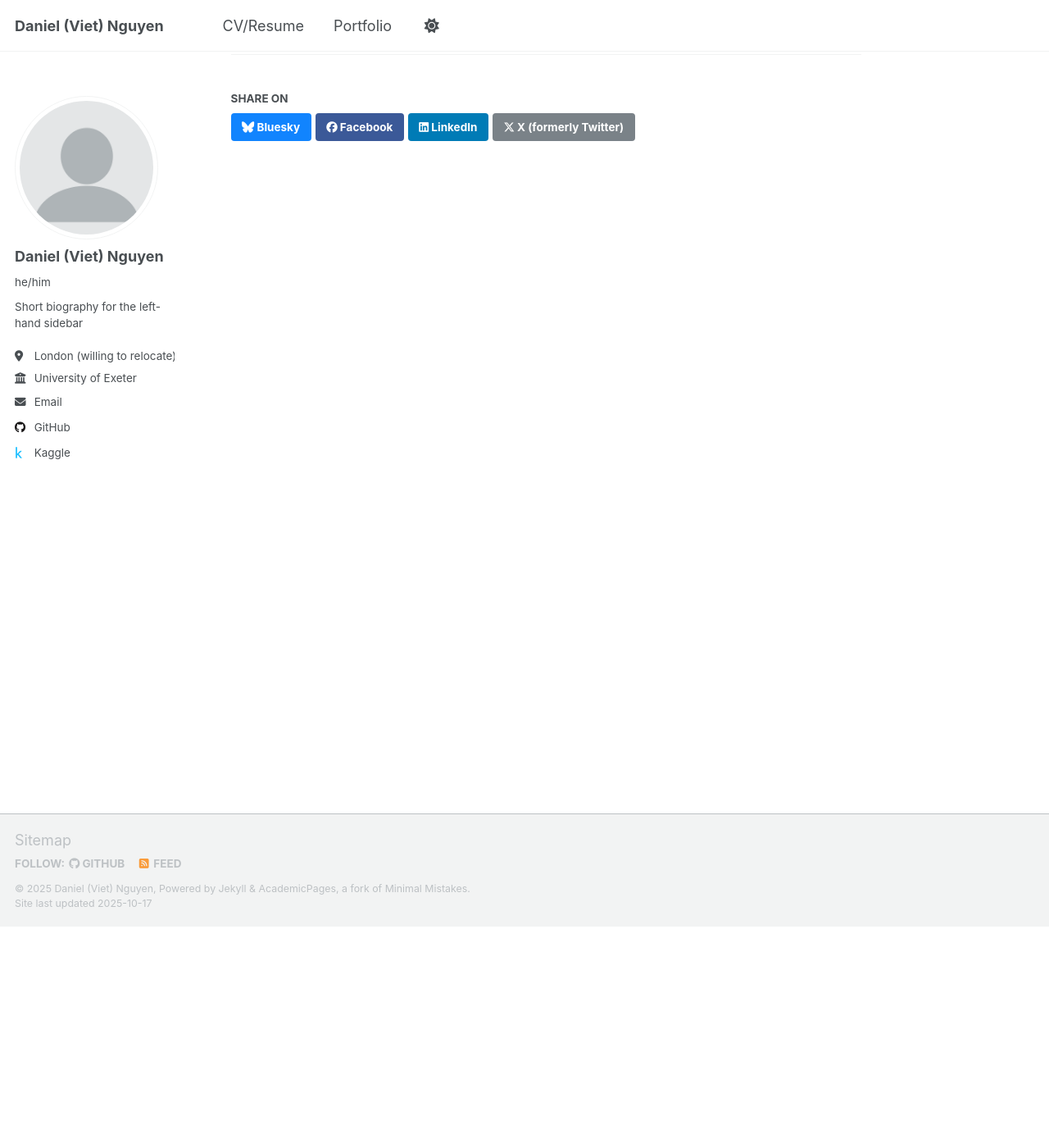
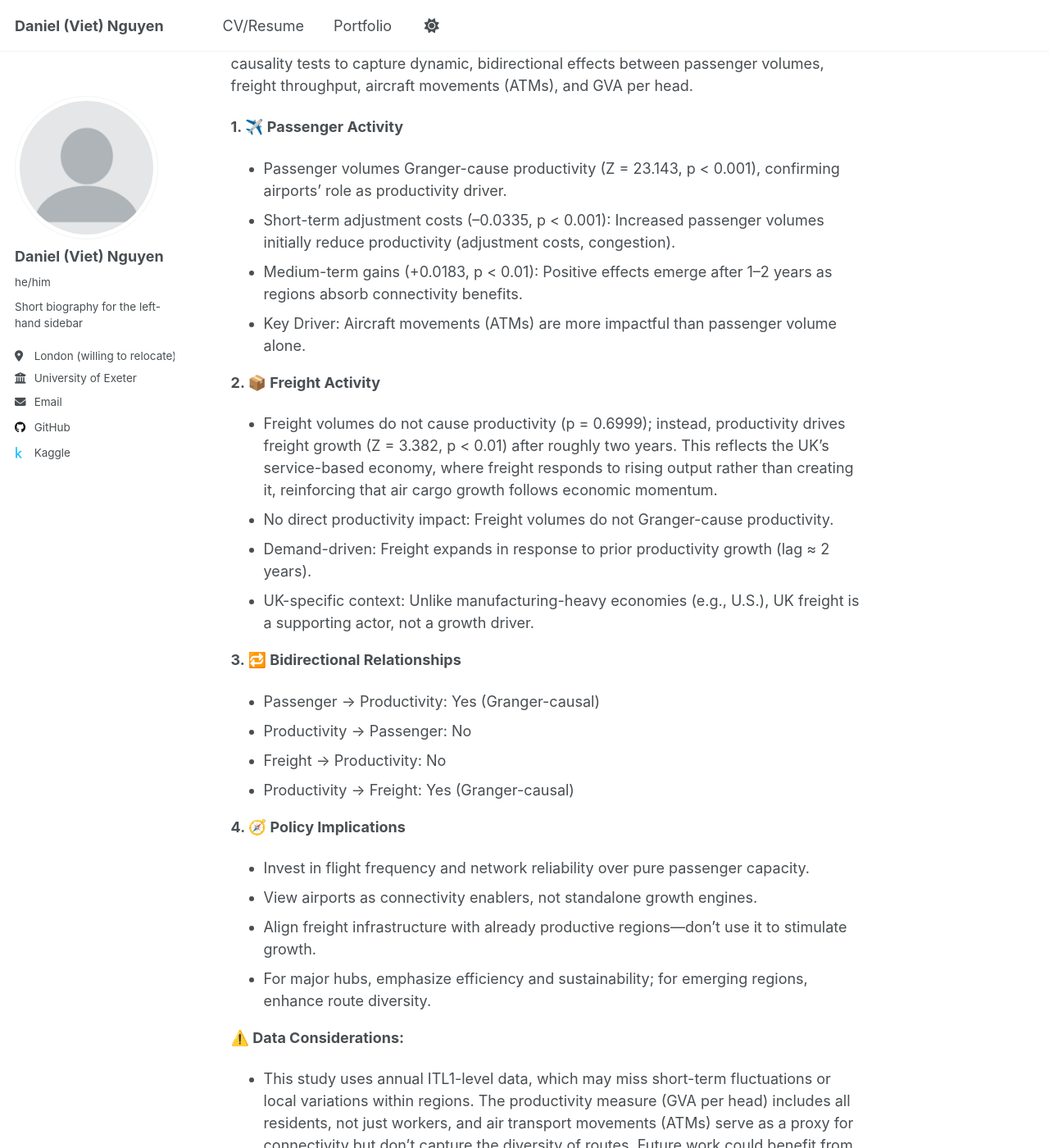
Before and after one commit to Danny-NG-9999/Danny-NG-9999.github.io, a Jekyll site: the page built from _portfolio/portfolio-1.md, in a window 1280 px wide and 1400 px high, scrolled down 270 px. Shown: the whole window at 82% size. Built offline with Jekyll 4.4.1, drawn with Linux system fonts in a browser that asks for light colours; a script that is not in the unit is left out; some of the changed text lies outside the part shown.

```diff
--- a/_portfolio/portfolio-1.md
+++ b/_portfolio/portfolio-1.md
@@ -1,7 +1,36 @@
 ---
-title: "Portfolio item number 1"
-excerpt: "Short description of portfolio item number 1<br/><img src='/images/500x300.png'>"
+title: "Portfolio 1: Airport Activity and Regional Productivity in the United Kingdom: An Empirical Study of Connectivity, Freight Operations, and Economic Growth (1998–2023)"
+excerpt: "Short description of portfolio item number 1<br/>"
 collection: portfolio
 ---
 
-This is an item in your portfolio. It can be have images or nice text. If you name the file .md, it will be parsed as markdown. If you name the file .html, it will be parsed as HTML.
+This study examines how airport activity influences regional productivity across the UK (1998–2023), using a Panel Vector Autoregression (PVAR) framework and Granger causality tests to capture dynamic, bidirectional effects between passenger volumes, freight throughput, aircraft movements (ATMs), and GVA per head.
+
+**1. ✈️ Passenger Activity**
+- Passenger volumes Granger-cause productivity (Z = 23.143, p < 0.001), confirming airports’ role as productivity driver.
+- Short-term adjustment costs (–0.0335, p < 0.001): Increased passenger volumes initially reduce productivity (adjustment costs, congestion).
+- Medium-term gains (+0.0183, p < 0.01): Positive effects emerge after 1–2 years as regions absorb connectivity benefits.
+- Key Driver: Aircraft movements (ATMs) are more impactful than passenger volume alone.
+
+**2. 📦 Freight Activity**
+- Freight volumes do not cause productivity (p = 0.6999); instead, productivity drives freight growth (Z = 3.382, p < 0.01) after roughly two years. This reflects the UK’s service-based economy, where freight responds to rising output rather than creating it, reinforcing that air cargo growth follows economic momentum.
+- No direct productivity impact: Freight volumes do not Granger-cause productivity.
+- Demand-driven: Freight expands in response to prior productivity growth (lag ≈ 2 years).
+- UK-specific context: Unlike manufacturing-heavy economies (e.g., U.S.), UK freight is a supporting actor, not a growth driver.
+
+**3. 🔁 Bidirectional Relationships**
+- Passenger → Productivity: Yes (Granger-causal)
+- Productivity → Passenger: No
+- Freight → Productivity: No
+- Productivity → Freight: Yes (Granger-causal)
+
+**4. 🧭 Policy Implications**
+- Invest in flight frequency and network reliability over pure passenger capacity.
+- View airports as connectivity enablers, not standalone growth engines.
+- Align freight infrastructure with already productive regions—don’t use it to stimulate growth.
+- For major hubs, emphasize efficiency and sustainability; for emerging regions, enhance route diversity.
+
+**⚠️ Data Considerations:**
+- This study uses annual ITL1-level data, which may miss short-term fluctuations or local variations within regions. The productivity measure (GVA per head) includes all residents, not just workers, and air transport movements (ATMs) serve as a proxy for connectivity but don’t capture the diversity of routes. Future work could benefit from more detailed, employment-focused productivity data and finer-grained geographic analysisures.
+
+In summary, Airports in the UK are connectivity catalysts—not automatic growth engines. Their economic value emerges when operational quality and network design align with regional industrial strengths, turning air mobility into sustained productivity gains.
```
Also changed, not shown: _portfolio/portfolio-2.html (added, +50 -0 lines), portfolio-2.html (deleted, +0 -7 lines).
